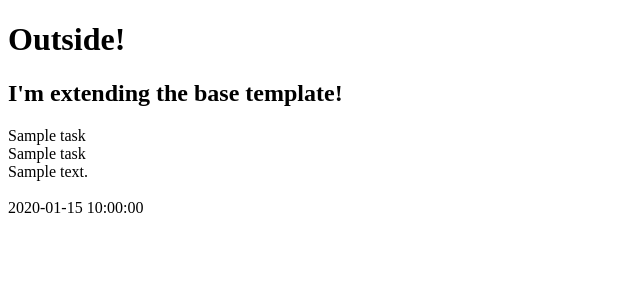
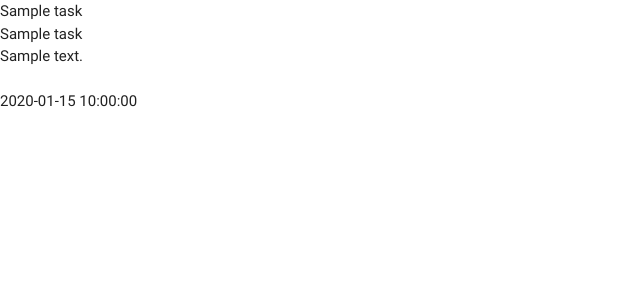
Before and after one commit to kencormican/taskManagerMiniProject, a Flask app: page / in a window 1280 px wide. Shown: the top 300 px of the page, without its empty margins (0-640 px from the left). Run offline with Flask 2, Linux system fonts and the light colour scheme; a database or web service that is not in the repository returns one stand-in record (values such as "Sample title"); some libraries are stand-ins or nearby versions.

Commit message:
Materialize Lesson Code Added

```diff
--- a/templates/base.html
+++ b/templates/base.html
@@ -1,13 +1,30 @@
 <!DOCTYPE html>
 <html lang="en">
 <head>
+
     <meta charset="UTF-8">
     <meta name="viewport" content="width=device-width, initial-scale=1.0">
-    <title>Document</title>
+
+    <!-- Materialize fonts cdn -->
+    <link href="https://fonts.googleapis.com/icon?family=Material+Icons" rel="stylesheet">
+
+    <!-- Materialize minified CSS -->
+    <link rel="stylesheet" href="https://cdnjs.cloudflare.com/ajax/libs/materialize/0.100.2/css/materialize.min.css">
+
+    <title>Task Manager</title>
+
 </head>
 <body>
-    <h1>Outside!</h1>
+
+	<!-- Jinga template -->
     {% block content %}
     {% endblock %}
+
+    <!-- jQuery CDN -->
+    <script src="https://code.jquery.com/jquery-3.5.1.min.js" integrity="sha256-9/aliU8dGd2tb6OSsuzixeV4y/faTqgFtohetphbbj0=" crossorigin="anonymous"></script>
+
+    <!-- Materialize minified JavaScript CDN -->
+    <script src="https://cdnjs.cloudflare.com/ajax/libs/materialize/0.100.2/js/materialize.min.js"></script>
+
 </body>
 </html>
--- a/templates/tasks.html
+++ b/templates/tasks.html
@@ -1,7 +1,5 @@
 {% extends "base.html" %}
 {% block content %}
-
-    <h2>I'm extending the base template!</h2>
 
     {% for task in tasks %}
         {{ task.task_name }}<br>
```
Also changed, not shown: .theia/settings.json.
